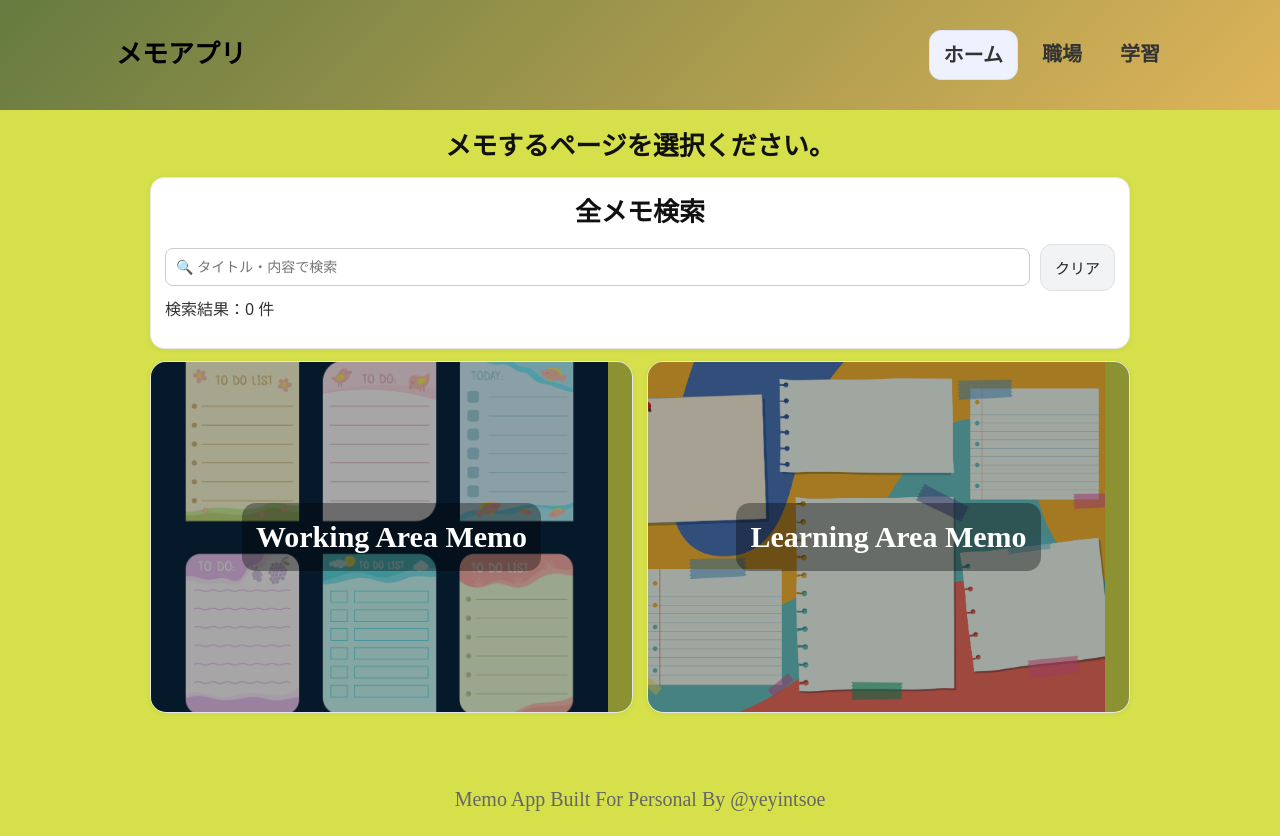
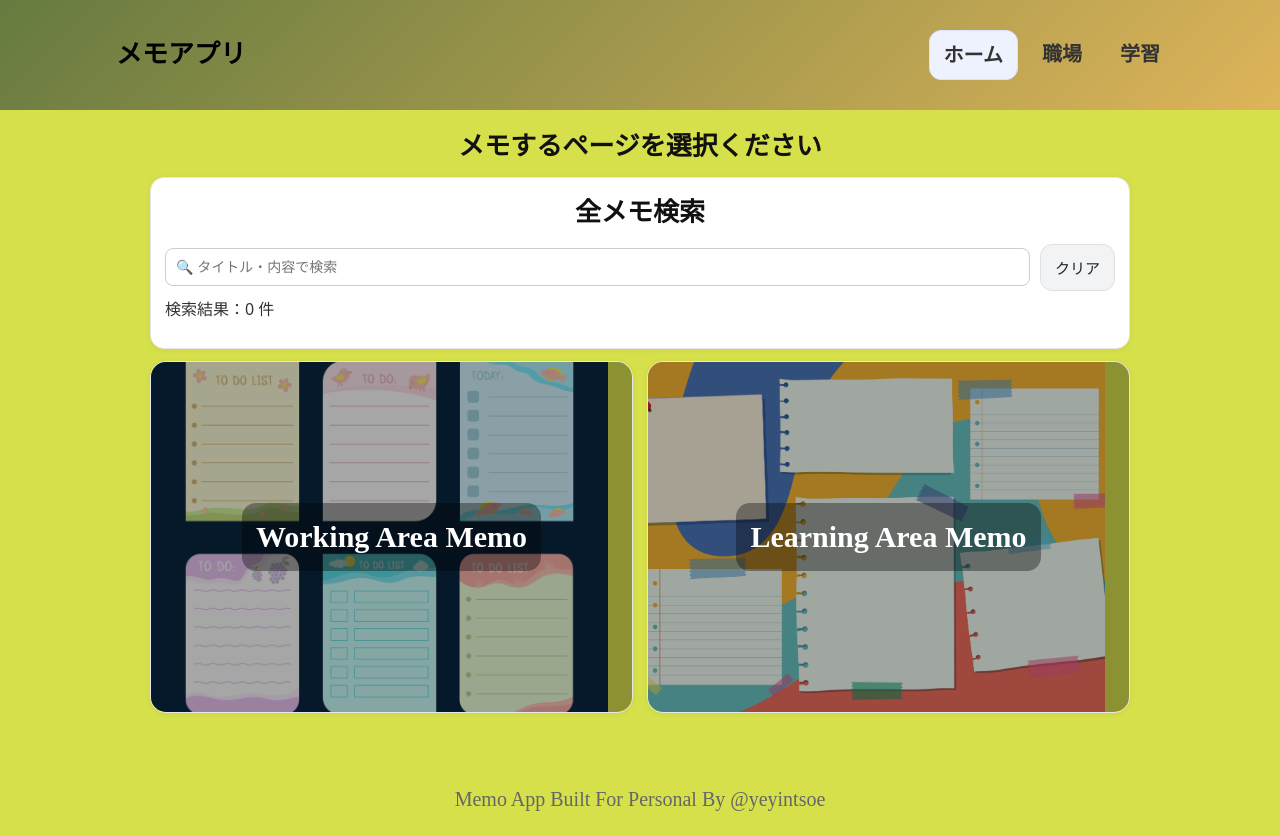
Before and after one commit to 2501401-abcc/pg0, a plain HTML site: page 個人用メモアプリ/index.html in a window 1280 px wide. Drawn offline with Linux system fonts and the light colour scheme.

Commit message:
Update index.html

```diff
--- a/個人用メモアプリ/index.html
+++ b/個人用メモアプリ/index.html
@@ -21,7 +21,7 @@
   </header>
 
   <main class="container">
-    <h2 class="card-title">メモするページを選択ください。</h2>
+    <h2 class="card-title">メモするページを選択ください</h2>
 
 
     <!-- ✅ HOME：全体検索（Working + Learning） -->
```
